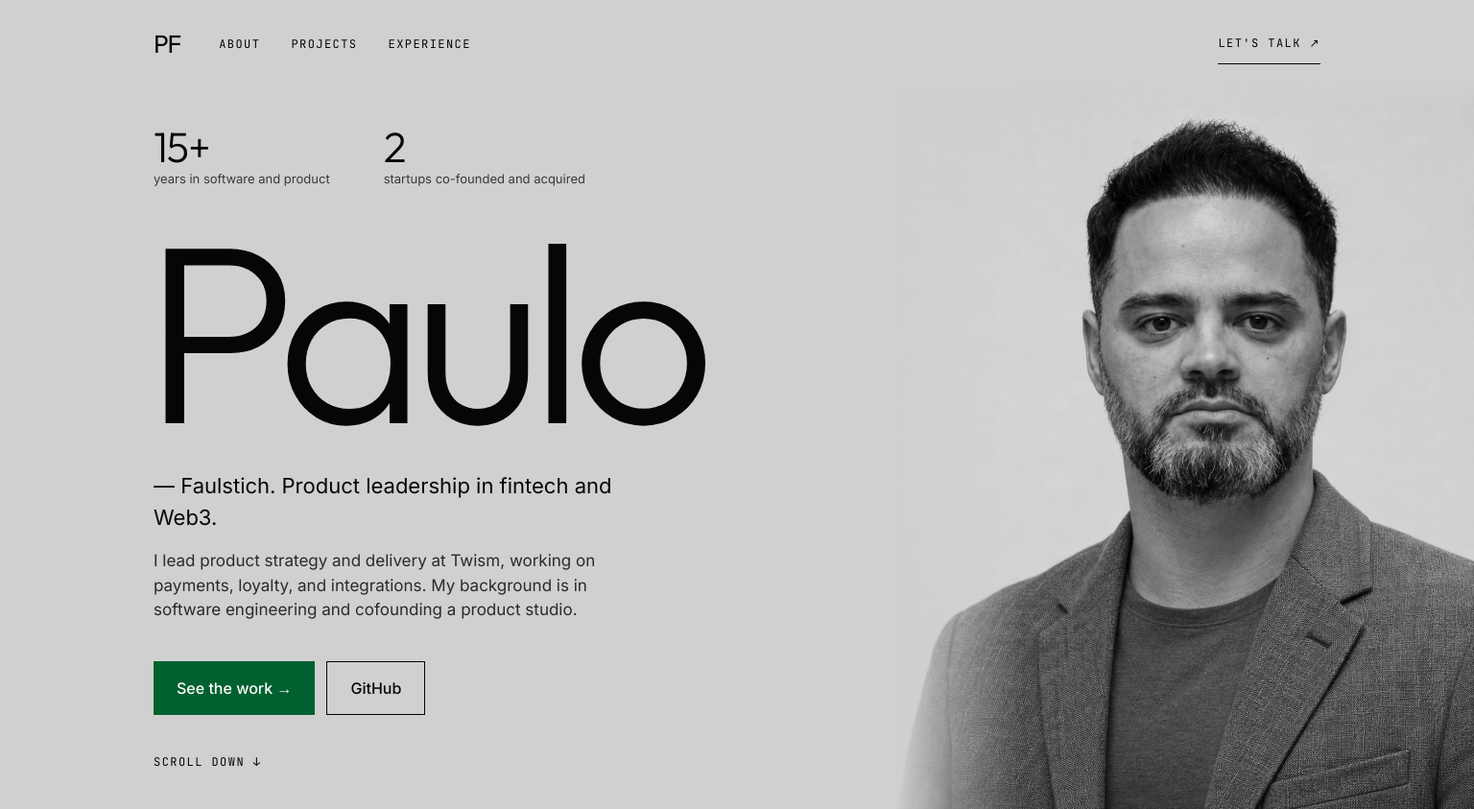
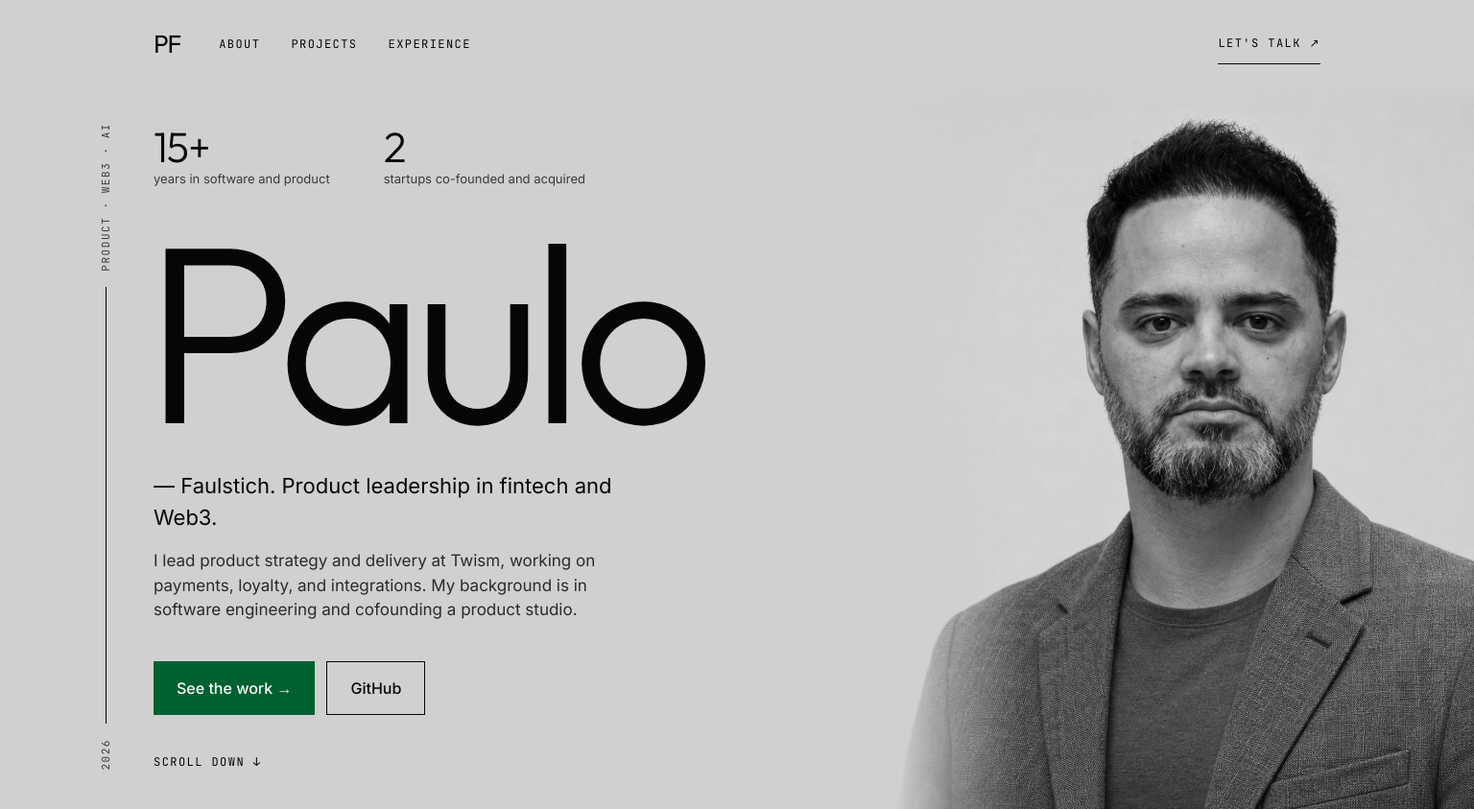
Before and after one commit to paulo-faulstich/paulofaulstich.com, a plain HTML site: page index.html in a window 1536 px wide. Shown: the top 843 px of the page at 96% size. Drawn offline with Linux system fonts and the light colour scheme.

Commit message:
Bring back the vertical rail on the left of the hero (wide screens only)
Co-Authored-By: Claude Fable 5.2 <noreply@anthropic.com>
Claude-Session: https://claude.ai/code/session_01GB7MbgTaF33HWWJZ5fxfj1

```diff
--- a/assets/site.css
+++ b/assets/site.css
@@ -17,6 +17,12 @@ a:focus-visible,summary:focus-visible{outline:2px solid #016030;outline-offset:3
 .hero-copy{max-width:720px}
 .portrait{position:absolute;right:0;bottom:0;height:calc(100% - 88px);width:auto;max-width:58%;aspect-ratio:4/5;object-fit:cover;object-position:center top;display:block}
 .fade{-webkit-mask-image:linear-gradient(to right,transparent 0,#000 22%);mask-image:linear-gradient(to right,transparent 0,#000 22%)}
+.rail{display:none}
+@media (min-width:1420px){
+.rail{position:absolute;left:calc(50% - 608px - 60px);top:128px;bottom:40px;width:20px;display:flex;flex-direction:column;align-items:center;gap:16px;font-family:'JetBrains Mono',monospace;font-size:11px;letter-spacing:.14em;text-transform:uppercase;color:#3A3A3A}
+.rail span{writing-mode:vertical-rl;transform:rotate(180deg);white-space:nowrap}
+.rail i{flex:1;width:1px;background:#060606}
+}
 .scroll{animation:nudge 2.4s ease-in-out infinite}
 @keyframes nudge{0%,100%{transform:translateY(0)}50%{transform:translateY(5px)}}
 @media (max-width:1200px){.portrait{max-width:50%}}
--- a/index.html
+++ b/index.html
@@ -30,6 +30,11 @@
 </nav>
 <a class="cta" href="#contact" style="padding: 12px 0; border-bottom: 1px solid #060606">Let&#39;s talk ↗</a>
 </header>
+<div class="rail" aria-hidden="true">
+<span>Product · Web3 · AI</span>
+<i></i>
+<span>2026</span>
+</div>
 <section class="hero" style="display: flex; flex-wrap: wrap; gap: 0 40px; padding-left: max(32px, calc(50% - 608px))">
 <div class="hero-copy" style="position: relative; z-index: 1; flex: 1 1 520px; min-width: 0; padding: 40px 32px 28px 0; display: flex; flex-direction: column; gap: 28px">
 <div style="display: flex; flex-wrap: wrap; gap: 16px 56px">
```
